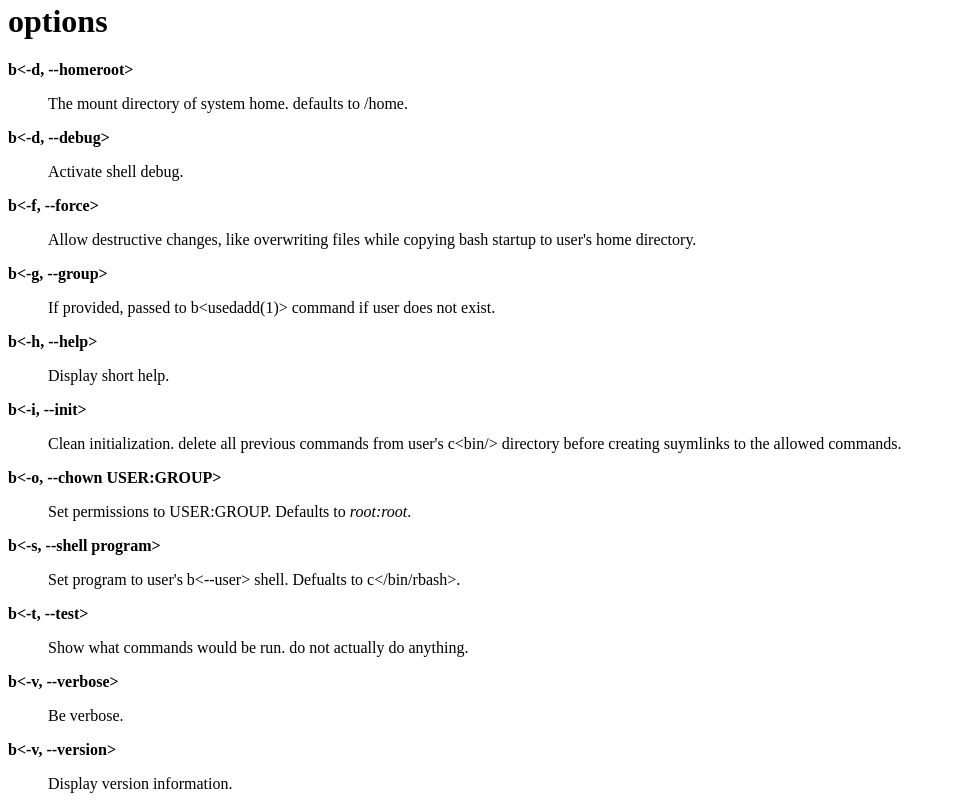
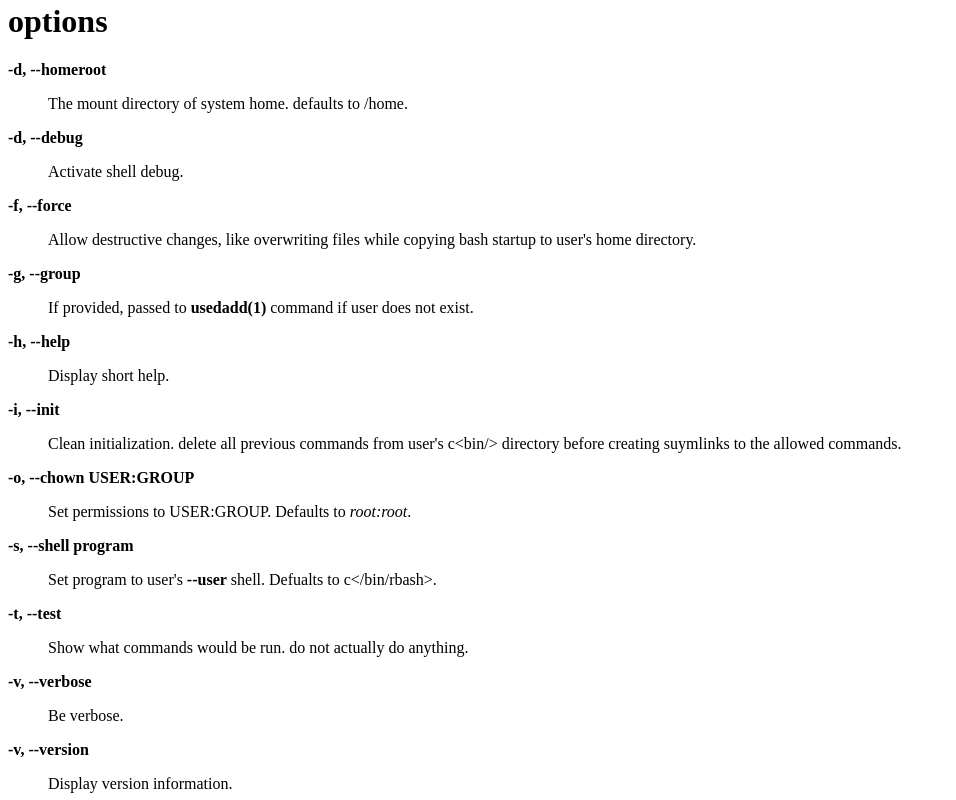
Before and after one commit to jaalto/project--restricted-shell-rbash, a plain HTML site: page doc/manual/index.html in a window 1280 px wide. Shown: the part 940-1740 px from the top of the page, without its empty margins (0-956 px from the left). Drawn offline with Linux system fonts and the light colour scheme.

Commit message:
Make manuals
Signed-off-by: Jari Aalto <jari.aalto@cante.net>

```diff
--- a/doc/manual/index.html
+++ b/doc/manual/index.html
@@ -82,61 +82,61 @@ Scripts and cron Jobs</em> at
 <hr />
 <h1><a name="options">options</a></h1>
 <dl>
-<dt><strong><a name="b_d_homeroot" class="item">b&lt;-d, --homeroot&gt;</a></strong></dt>
+<dt><strong><a name="d_homeroot" class="item"><strong>-d, --homeroot</strong></a></strong></dt>
 
 <dd>
 <p>The mount directory of system home. defaults to /home.</p>
 </dd>
-<dt><strong><a name="b_d_debug" class="item">b&lt;-d, --debug&gt;</a></strong></dt>
+<dt><strong><a name="d_debug" class="item"><strong>-d, --debug</strong></a></strong></dt>
 
 <dd>
 <p>Activate shell debug.</p>
 </dd>
-<dt><strong><a name="b_f_force" class="item">b&lt;-f, --force&gt;</a></strong></dt>
+<dt><strong><a name="f_force" class="item"><strong>-f, --force</strong></a></strong></dt>
 
 <dd>
 <p>Allow destructive changes, like overwriting files while copying
 bash startup to user's home directory.</p>
 </dd>
-<dt><strong><a name="b_g_group" class="item">b&lt;-g, --group&gt;</a></strong></dt>
+<dt><strong><a name="g_group" class="item"><strong>-g, --group</strong></a></strong></dt>
 
 <dd>
-<p>If provided, passed to b&lt;usedadd(1)&gt; command if user does not
+<p>If provided, passed to <strong>usedadd(1)</strong> command if user does not
 exist.</p>
 </dd>
-<dt><strong><a name="b_h_help" class="item">b&lt;-h, --help&gt;</a></strong></dt>
+<dt><strong><a name="h_help" class="item"><strong>-h, --help</strong></a></strong></dt>
 
 <dd>
 <p>Display short help.</p>
 </dd>
-<dt><strong><a name="b_i_init" class="item">b&lt;-i, --init&gt;</a></strong></dt>
+<dt><strong><a name="i_init" class="item"><strong>-i, --init</strong></a></strong></dt>
 
 <dd>
 <p>Clean initialization. delete all previous commands from user's
 c&lt;bin/&gt; directory before creating suymlinks to the allowed
 commands.</p>
 </dd>
-<dt><strong><a name="b_o_chown_user_group" class="item">b&lt;-o, --chown USER:GROUP&gt;</a></strong></dt>
+<dt><strong><a name="o_chown_user_group" class="item"><strong>-o, --chown USER:GROUP</strong></a></strong></dt>
 
 <dd>
 <p>Set permissions to USER:GROUP. Defaults to <em>root:root</em>.</p>
 </dd>
-<dt><strong><a name="b_s_shell_program" class="item">b&lt;-s, --shell program&gt;</a></strong></dt>
+<dt><strong><a name="s_shell_program" class="item"><strong>-s, --shell program</strong></a></strong></dt>
 
 <dd>
-<p>Set program to user's b&lt;--user&gt; shell. Defualts to c&lt;/bin/rbash&gt;.</p>
+<p>Set program to user's <strong>--user</strong> shell. Defualts to c&lt;/bin/rbash&gt;.</p>
 </dd>
-<dt><strong><a name="b_t_test" class="item">b&lt;-t, --test&gt;</a></strong></dt>
+<dt><strong><a name="t_test" class="item"><strong>-t, --test</strong></a></strong></dt>
 
 <dd>
 <p>Show what commands would be run. do not actually do anything.</p>
 </dd>
-<dt><strong><a name="b_v_verbose" class="item">b&lt;-v, --verbose&gt;</a></strong></dt>
+<dt><strong><a name="v_verbose" class="item"><strong>-v, --verbose</strong></a></strong></dt>
 
 <dd>
 <p>Be verbose.</p>
 </dd>
-<dt><strong><a name="b_v_version" class="item">b&lt;-v, --version&gt;</a></strong></dt>
+<dt><strong><a name="v_version" class="item"><strong>-v, --version</strong></a></strong></dt>
 
 <dd>
 <p>Display version information.</p>
```
Also changed, not shown: doc/manual/index.txt.
